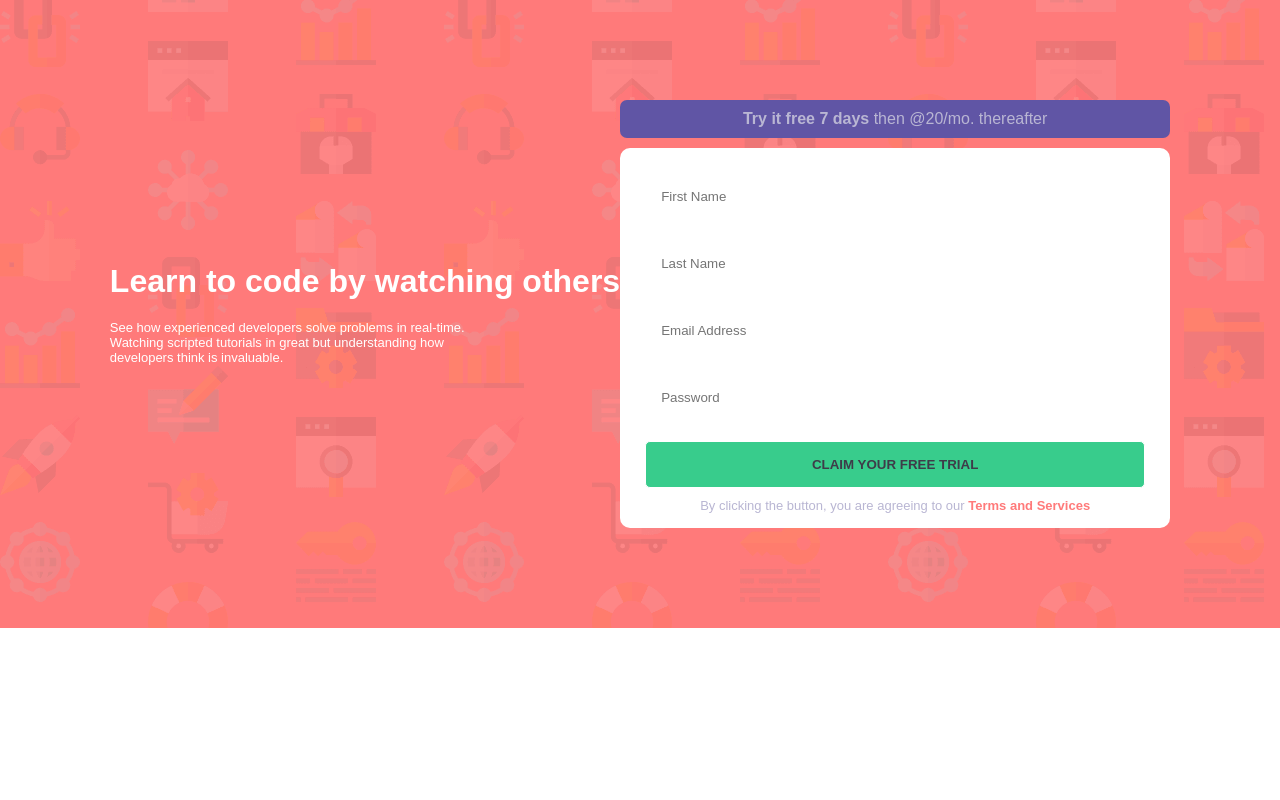
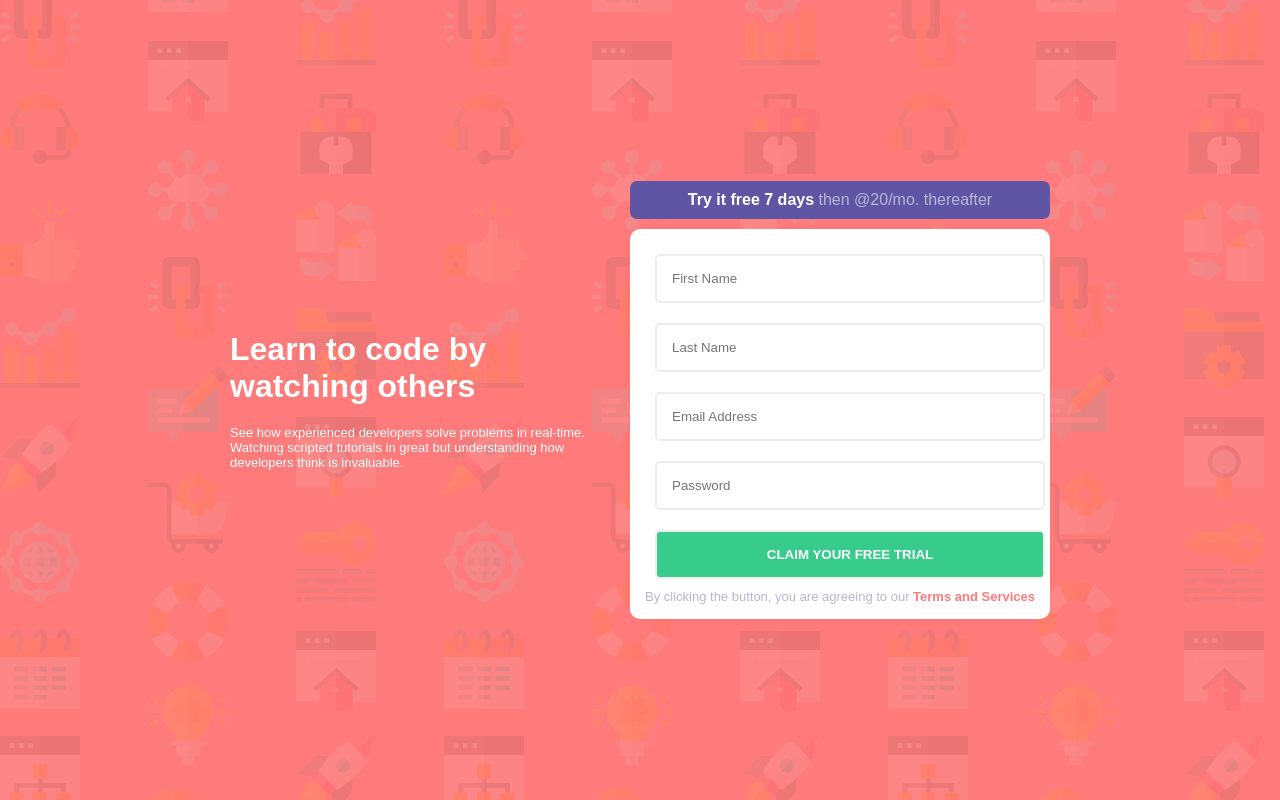
Before and after one commit to Abdurrazerq-Mujerheed/Registration_Form, a plain HTML site: page index.html in a window 1280 px wide. Drawn offline with Linux system fonts and the light colour scheme.

Commit message:
update stylesheet

```diff
--- a/style.css
+++ b/style.css
@@ -4,33 +4,34 @@
   box-sizing: border-box;
 }
 /* Desktop */
-@media only screen and (orientation: landscape) {
+ @media screen and (max-width: 1440px) {
   .container {
-    width: 1440;
+    min-width: 100%;
     background-image: url("images/bg-intro-desktop.png");
     background-repeat: no-repeat;
   }
 }
 /* Mobile */
-@media only screen and (orientation: portrait) {
+@media screen and (max-width: 500px) {
   .container {
-    width: 378px;
+    min-width:100%;
     flex-direction: column;
     background-image: url("images/bg-intro-mobile.png");
     background-repeat: no-repeat;
   }
   .left {
     text-align: center;
-    margin-top: 30px;
-    margin-bottom: 30px;
   }
 }
+
 
 .container {
   display: flex;
   justify-content: center;
   align-items: center;
-  padding: 100px;
+  padding: 50px;
+  height: 100vh;
+  width: 100vh;
   font-family: "Poppins", sans-serif;
   font-size: 16px;
   font-weight: 500;
@@ -40,7 +41,7 @@
 .left h1 {
   color: white;
   font-weight: bold;
-  /* width: 400px; */
+  width: 400px;
 }
 .left p {
   margin-top: 20px;
@@ -49,13 +50,6 @@
   font-size: small;
   font-weight: 300;
 }
-/* .right {
-
-} */
-
-/* .left {
-
-} */
 
 .top {
   border-radius: 7px;
@@ -65,24 +59,29 @@
   margin-bottom: 10px;
   text-align: center;
 }
+strong {
+  color: white;
+}
 
 .buttom {
+  min-width: 100%;
   background-color: white;
   padding: 15px;
   border-radius: 10px;
+  background: white;
 }
 
 .buttom div input {
-  width: 500px;
+  min-width: 100%;
   margin: 10px;
-  border: 1px solid white;
+  border: 2px solid rgb(241, 236, 236);
   padding: 15px;
   border-radius: 5px;
 }
 
 .buttom div input[type="submit"] {
   background-color: hsl(154, 59%, 51%);
-  color: hsl(249, 10%, 26%);
+  color: white;
   font-weight: 600;
 }
 
```
